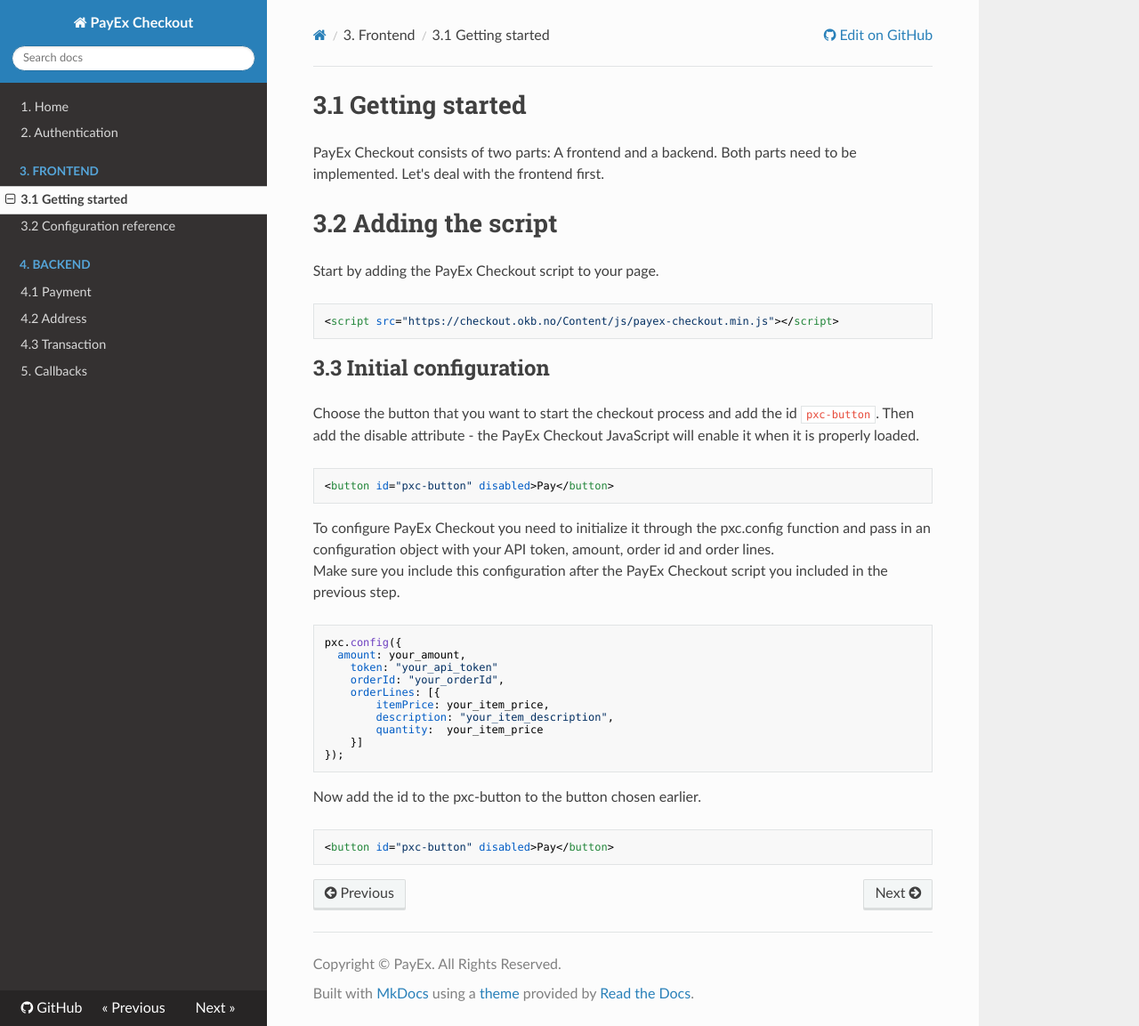
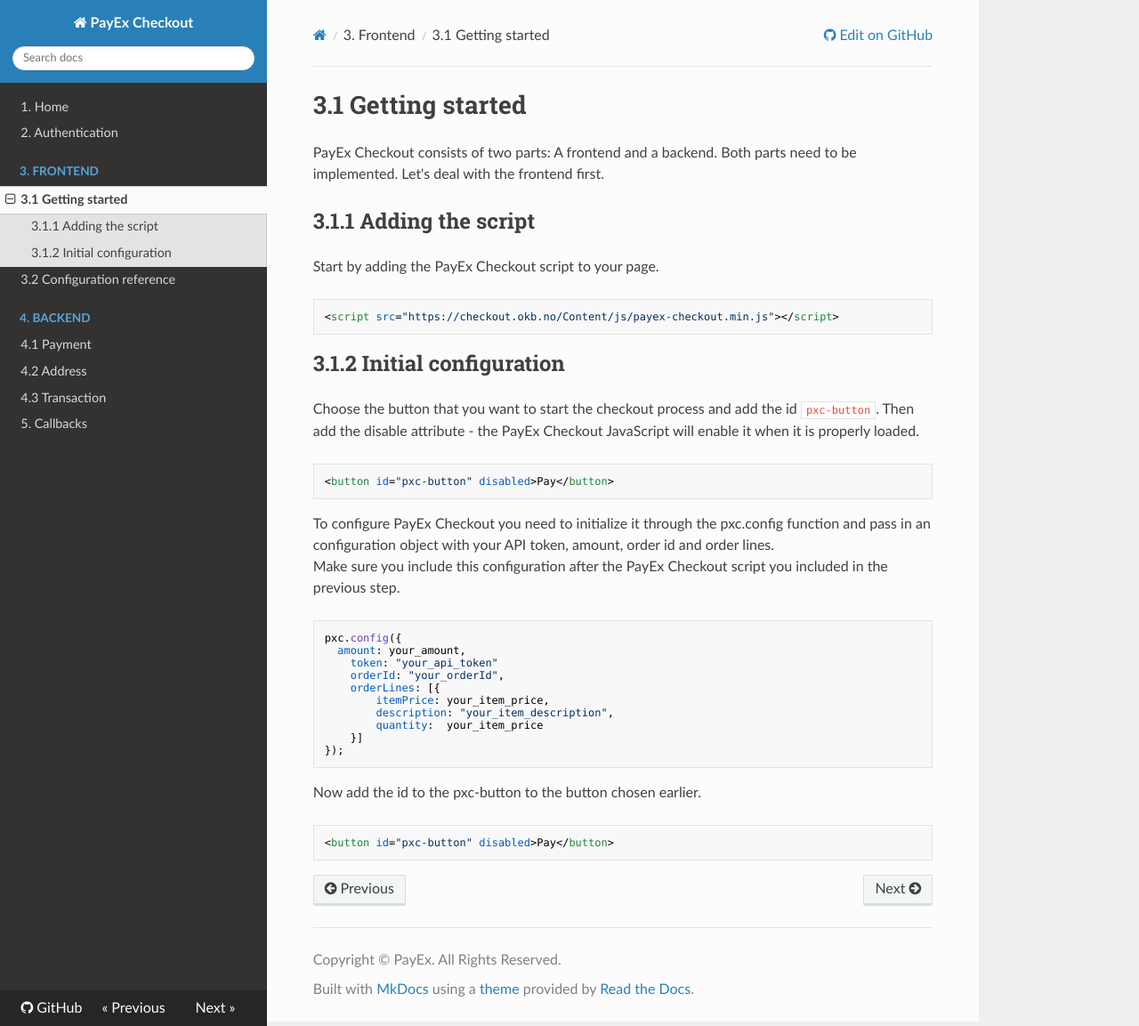
Before and after one commit to PayEx/PayEx.Checkout.Documentation, an MkDocs documentation site: the page built from docs/gettingStarted.md, in a window 1280 px wide and 1153 px high. Shown: the whole window at 89% size. Built offline with MkDocs 1.6.1, drawn with Linux system fonts in a browser that asks for light colours; nearby versions of some CDN libraries; old or Windows-style settings are respelled for this version of MkDocs.

Commit message:
Update gettingStarted.md
Fixed header levels to be more consistent

````diff
--- a/docs/gettingStarted.md
+++ b/docs/gettingStarted.md
@@ -2,13 +2,13 @@
 
 PayEx Checkout consists of two parts: A frontend and a backend. Both parts need to be implemented. Let's deal with the frontend first.
 
-# 3.2 Adding the script
+## 3.1.1 Adding the script
 Start by adding the PayEx Checkout script to your page.
 ```html
 <script src="https://checkout.okb.no/Content/js/payex-checkout.min.js"></script>
 ```
 
-## 3.3 Initial configuration
+## 3.1.2 Initial configuration
 Choose the button that you want to start the checkout process and add the id `pxc-button`. Then add the disable attribute - the PayEx Checkout JavaScript will enable it when it is properly loaded.
 ```HTML
 <button id="pxc-button" disabled>Pay</button>
````
